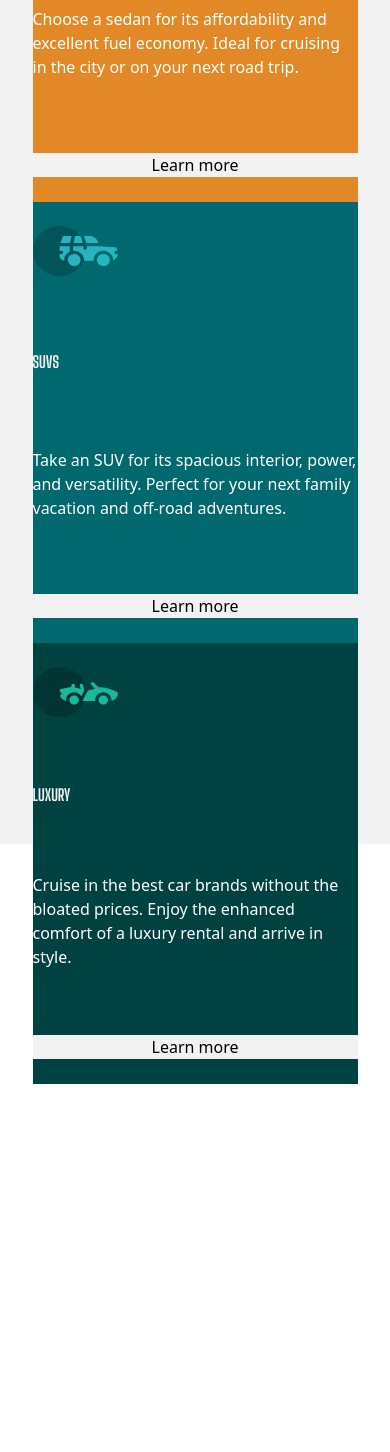
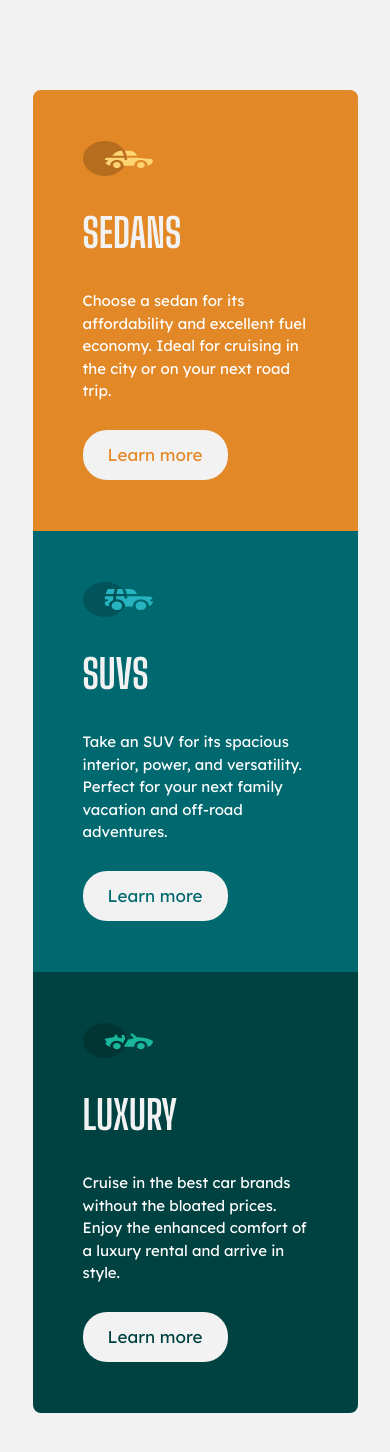
Before and after one commit to OTF31/3-column-preview-card-component, a React (Create React App) app: page / in a window 390 px wide. Shown: the top 1452 px of the page. Before the commit the page ends 1084 px from the top, so only its background shows below. Built offline with nearby package versions, Linux system fonts and the light colour scheme.

Commit message:
Add mobile design

```diff
--- a/src/App.jsx
+++ b/src/App.jsx
@@ -5,77 +5,85 @@ import IconLuxury from "./assets/icon-luxury.svg";
 const App = () => {
   return (
     <>
-      <div className="flex h-screen w-full items-center justify-center bg-[#F2F2F2]">
-        <div className="h-[1323px] w-[325px] bg-black">
+      <div className="flex h-full items-center justify-center bg-[#F2F2F2] py-[90px]">
+        <div className="w-[325px] rounded-lg">
           {/*First card*/}
-          <div className="h-1/3	bg-[#E38826]">
-            <div className="flex h-full flex-col justify-between py-6">
+          <div className="h-[441px]	rounded-t-lg bg-[#E38826] px-[50px]">
+            <div className="flex h-full flex-col justify-evenly py-6">
               {/*Icon sedans*/}
               <img
                 src={IconSedans}
                 alt="Sedans"
-                className="h-[50px] w-[85px]"
+                className="h-[35px] w-[70px]"
               />
 
               {/*Title*/}
-              <h1 className="font-bigShouldersDisplay text-[#F2F2F2]">
+              <h1 className="font-bigShouldersDisplay text-[40px] text-[#F2F2F2]">
                 SEDANS
               </h1>
 
               {/*Description*/}
-              <p className="text-[#FFFFFF]">
+              <p className="font-lexendDeca text-[15px] text-[#FFFFFF]">
                 Choose a sedan for its affordability and excellent fuel economy.
                 Ideal for cruising in the city or on your next road trip.
               </p>
 
               {/*Button*/}
-              <button className="bg-[#F2F2F2]">Learn more</button>
+              <button className="h-[50px] w-[145px] rounded-3xl bg-[#F2F2F2] font-lexendDeca text-[17px] text-[#E38826]">
+                Learn more
+              </button>
             </div>
           </div>
 
           {/*Second card*/}
-          <div className="h-1/3 bg-[#006970]">
-            <div className="flex h-full flex-col justify-between py-6">
+          <div className="h-[441px] bg-[#006970] pl-[50px] pr-[50px]">
+            <div className="flex h-full flex-col justify-evenly py-6">
               {/*Icon suvs*/}
-              <img src={IconSuvs} alt="Suvs" className="h-[50px] w-[85px]" />
+              <img src={IconSuvs} alt="Suvs" className="h-[35px] w-[70px]" />
 
               {/*Title*/}
-              <h1 className="font-bigShouldersDisplay text-[#F2F2F2]">SUVS</h1>
+              <h1 className="font-bigShouldersDisplay text-[40px] text-[#F2F2F2]">
+                SUVS
+              </h1>
 
               {/*Description*/}
-              <p className="text-[#FFFFFF]">
+              <p className="font-lexendDeca text-[15px] text-[#FFFFFF]">
                 Take an SUV for its spacious interior, power, and versatility.
                 Perfect for your next family vacation and off-road adventures.
               </p>
 
               {/*Button*/}
-              <button className="bg-[#F2F2F2]">Learn more</button>
+              <button className="h-[50px] w-[145px] rounded-3xl bg-[#F2F2F2] font-lexendDeca text-[17px] text-[#006970]">
+                Learn more
+              </button>
             </div>
           </div>
 
           {/*Third card*/}
-          <div className="h-1/3 bg-[#004241]">
-            <div className="flex h-full flex-col justify-between py-6">
+          <div className="h-[441px] rounded-b-lg bg-[#004241] pl-[50px] pr-[50px]">
+            <div className="flex h-full flex-col justify-evenly py-6">
               {/*Icon luxury*/}
               <img
                 src={IconLuxury}
                 alt="Luxury"
-                className="h-[50px] w-[85px]"
+                className="h-[35px] w-[70px]"
               />
 
               {/*Title*/}
-              <h1 className="font-bigShouldersDisplay text-[#F2F2F2]">
+              <h1 className="font-bigShouldersDisplay text-[40px] text-[#F2F2F2]">
                 LUXURY
               </h1>
 
               {/*Description*/}
-              <p className="text-[#FFFFFF]">
+              <p className="font-lexendDeca text-[15px] text-[#FFFFFF]">
                 Cruise in the best car brands without the bloated prices. Enjoy
                 the enhanced comfort of a luxury rental and arrive in style.
               </p>
 
               {/*Button*/}
-              <button className="bg-[#F2F2F2]">Learn more</button>
+              <button className="h-[50px] w-[145px] rounded-3xl bg-[#F2F2F2] font-lexendDeca text-[17px] text-[#004241]">
+                Learn more
+              </button>
             </div>
           </div>
         </div>
```
